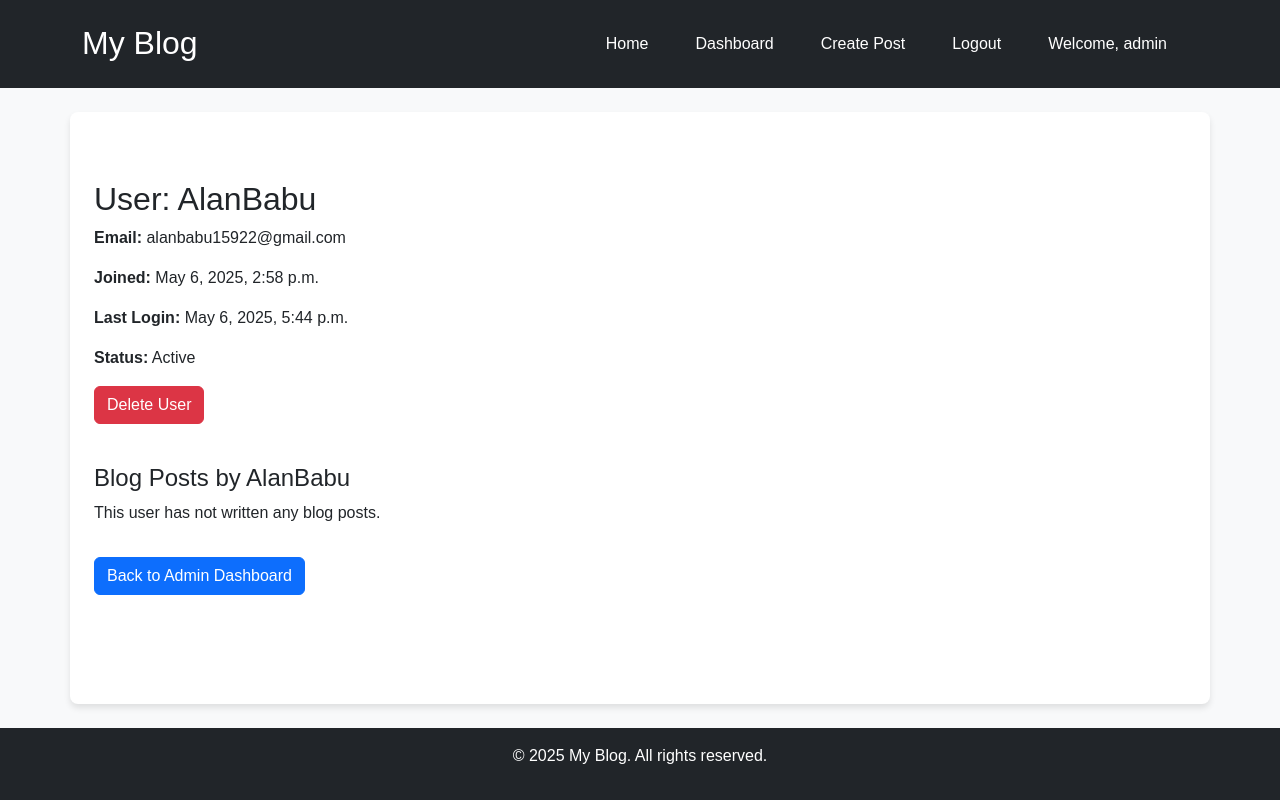
After one commit to Amal047/Simple-Blog-Management-System-Django-, a Django app: page /admin-view-user/4/ in a window 1280 px wide. The commit adds this page. Run offline with Django 5.2, Linux system fonts and the light colour scheme; a user stored in the database is signed in; data comes from the database, SQL or seed files in the repository; both versions use the stored data as it was after the commit.

Commit message:
Improve admin user view: prevent self-deletion, show user status, and add revoke post confirmation

```diff
--- /dev/null
+++ b/blogSystem/blog/templates/blog/admin_view_user.html
@@ -0,0 +1,57 @@
+{% extends 'blog/base.html' %}
+
+{% block title %}User Details - {{ user_obj.username }}{% endblock %}
+
+{% block content %}
+<div class="container mt-5">
+    <h2>User: {{ user_obj.username }}</h2>
+    <p><strong>Email:</strong> {{ user_obj.email }}</p>
+    <p><strong>Joined:</strong> {{ user_obj.date_joined }}</p>
+    <p><strong>Last Login:</strong> {{ user_obj.last_login }}</p>
+    <p><strong>Status:</strong> {% if user_obj.is_active %}Active{% else %}Inactive{% endif %}</p>
+
+    <!-- Delete Button for Non-Admin Users -->
+    {% if not user_obj.is_superuser %}
+        <!-- Add confirmation to prevent accidental deletion of own account -->
+        {% if user_obj != request.user %}
+            <form method="post" action="{% url 'delete-user' user_obj.id %}" onsubmit="return confirm('Are you sure you want to delete this user?');">
+                {% csrf_token %}
+                <button type="submit" class="btn btn-danger mb-3">Delete User</button>
+            </form>
+        {% else %}
+            <p class="text-warning">You cannot delete your own account.</p>
+        {% endif %}
+    {% else %}
+        <p class="text-muted">Admin users cannot be deleted.</p>
+    {% endif %}
+
+    <h4 class="mt-4">Blog Posts by {{ user_obj.username }}</h4>
+    {% if posts %}
+        <table class="table">
+            <thead>
+                <tr>
+                    <th>Title</th>
+                    <th>Created At</th>
+                    <th>Actions</th>
+                </tr>
+            </thead>
+            <tbody>
+                {% for post in posts %}
+                    <tr>
+                        <td>{{ post.title }}</td>
+                        <td>{{ post.created_at }}</td>
+                        <td>
+                            <a href="{% url 'post_detail' post.pk %}" class="btn btn-secondary btn-sm">View</a>
+                            <a href="{% url 'revoke-blog' post.pk %}" class="btn btn-danger btn-sm" onclick="return confirm('Are you sure you want to revoke this post?');">Revoke</a>
+                        </td>
+                    </tr>
+                {% endfor %}
+            </tbody>
+        </table>
+    {% else %}
+        <p>This user has not written any blog posts.</p>
+    {% endif %}
+
+    <a href="{% url 'admin-dashboard' %}" class="btn btn-primary mt-3">Back to Admin Dashboard</a>
+</div>
+{% endblock %}
--- a/blogSystem/blog/templates/blog/base.html
+++ b/blogSystem/blog/templates/blog/base.html
@@ -21,6 +21,7 @@
                     {% if user.is_authenticated %}
                         <li class="nav-item"><a href="{% url 'dashboard' %}" class="nav-link text-white">Dashboard</a></li>
                         <li class="nav-item"><a href="{% url 'create_post' %}" class="nav-link text-white">Create Post</a></li>
+                        <li class="nav-item"><a href="{% url 'logout' %}" class="nav-link text-white">Logout</a></li>
                         <li class="nav-item nav-link text-white">Welcome, {{ user.username }}</li>
                     {% else %}
                         <li class="nav-item"><a href="{% url 'login' %}" class="nav-link text-white">Login</a></li>
@@ -52,6 +53,7 @@
         </div>
     </footer>
 
+    <!-- Scroll to Top button -->
     <button class="scroll-to-top-btn btn btn-primary" onclick="window.scrollTo({ top: 0, behavior: 'smooth' })">
         ↑
     </button>
--- a/blogSystem/blog/urls.py
+++ b/blogSystem/blog/urls.py
@@ -2,15 +2,26 @@ from django.urls import path
 from . import views
 
 urlpatterns = [
-    path('', views.index, name='index'),  # Home page
-    path('create-post/', views.create_post, name='create_post'),  # Create post page
-    path('post/<int:pk>/', views.post_detail, name='post_detail'),  # Post detail page
-    path('edit/<int:pk>/', views.edit_post, name='edit_post'),  # Edit post page
-    path('delete/<int:pk>/', views.delete_post, name='delete_post'),  # Delete post page
-    path('login/', views.login_view, name='login'),  # Login page
-    path('register/', views.register_view, name='register'),  # Register page
-    path('verify-otp/', views.verify_otp_view, name='verify_otp'),  # OTP verification page
-    path('dashboard/', views.user_dashboard, name='dashboard'),  # User dashboard
-    path('update-info/', views.update_user_info, name='update_user_info'),  # Update personal info
-    path('logout/', views.logout_view, name='logout'),  # Logout page
+    # Home and General Blog Views
+    path('', views.index, name='index'),
+    path('create-post/', views.create_post, name='create_post'),
+    path('post/<int:pk>/', views.post_detail, name='post_detail'),
+    path('edit/<int:pk>/', views.edit_post, name='edit_post'),
+    path('delete/<int:pk>/', views.delete_post, name='delete_post'),
+
+    # Authentication
+    path('login/', views.login_view, name='login'),
+    path('register/', views.register_view, name='register'),
+    path('verify-otp/', views.verify_otp_view, name='verify_otp'),
+    path('logout/', views.logout_view, name='logout'),
+
+    # User Dashboard and Info
+    path('dashboard/', views.user_dashboard, name='dashboard'),
+    path('update-info/', views.update_user_info, name='update_user_info'),
+
+    # Admin Functions
+    path('admin-dashboard/', views.admin_dashboard, name='admin-dashboard'),
+    path('admin-view-user/<int:user_id>/', views.admin_view_user, name='admin-view-user'),
+    path('delete-user/<int:user_id>/', views.delete_user_view, name='delete-user'),
+    path('revoke-blog/<int:post_id>/', views.revoke_blog_post, name='revoke-blog'),
 ]
--- a/blogSystem/blog/views.py
+++ b/blogSystem/blog/views.py
@@ -8,6 +8,7 @@ from django.contrib import messages
 from django.http import HttpResponseForbidden
 from django.contrib.auth.models import User
 from django.core.mail import send_mail
+from django.views.decorators.http import require_POST
 import random
 
 # Helper function to generate OTP
@@ -92,7 +93,7 @@ def login_view(request):
         if user is not None:
             login(request, user)
             if user.is_superuser:
-                return redirect('/admin/')
+                return redirect('/admin-dashboard/')  # Redirect to custom admin page
             else:
                 return redirect('dashboard')
         else:
@@ -187,3 +188,60 @@ def update_user_info(request):
         form = CustomUserChangeForm(instance=request.user)
 
     return render(request, 'blog/updateUserInfo.html', {'form': form})
+
+# Admin dashboard view (only for superuser)
+@login_required
+def admin_dashboard(request):
+    if not request.user.is_superuser:
+        return redirect('index')  # Redirect to index if user is not superuser
+
+    # Get all users and their blog posts
+    users = User.objects.all()
+    blog_posts = BlogPost.objects.all().order_by('-created_at')
+
+    paginator = Paginator(blog_posts, 5)
+    page_number = request.GET.get("page")
+    page_obj = paginator.get_page(page_number)
+
+    return render(request, 'blog/admin_dashboard.html', {'users': users, 'blog_posts': page_obj})
+
+@login_required
+def admin_view_user(request, user_id):
+    if not request.user.is_superuser:
+        return redirect('index')
+
+    user = get_object_or_404(User, id=user_id)
+    posts = BlogPost.objects.filter(author=user)
+
+    return render(request, 'blog/admin_view_user.html', {'user_obj': user, 'posts': posts})
+
+@login_required
+@require_POST
+def delete_user_view(request, user_id):
+    if not request.user.is_superuser:
+        return HttpResponseForbidden("Only admins can delete users.")
+
+    user_to_delete = get_object_or_404(User, id=user_id)
+
+    if user_to_delete == request.user:
+        messages.error(request, "You cannot delete your own account.")
+        return redirect('admin-view-user', user_id=user_id)
+
+    if user_to_delete.is_superuser:
+        messages.error(request, "You cannot delete another admin user.")
+        return redirect('admin-view-user', user_id=user_id)
+
+    user_to_delete.delete()
+    messages.success(request, "User has been deleted successfully.")
+    return redirect('admin-dashboard')
+
+# Revoke/Delete a blog post (only for superuser)
+@login_required
+def revoke_blog_post(request, post_id):
+    if not request.user.is_superuser:
+        return redirect('index')  # Redirect if not a superuser
+
+    post = get_object_or_404(BlogPost, id=post_id)
+    post.delete()
+    messages.success(request, "Blog post has been revoked (deleted).")
+    return redirect('admin-dashboard')
```
Also changed, not shown: blogSystem/blog/admin.py (+12 -1 lines), blogSystem/blog/models.py (+11 -4 lines), blogSystem/blog/templates/blog/admin_dashboard.html (added, +57 -0 lines), blogSystem/blog/templates/blog/login.html (+9 -0 lines), blogSystem/blog/migrations/0008_blogpost_slug.py (added), blogSystem/db.sqlite3.
